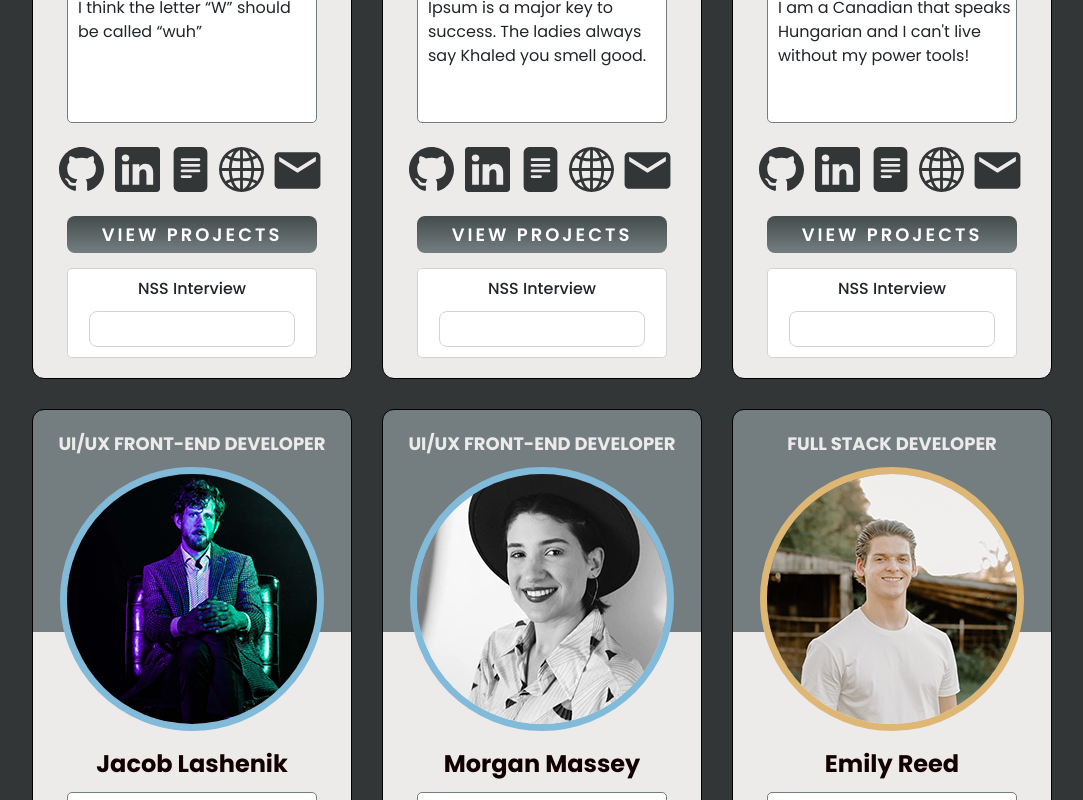
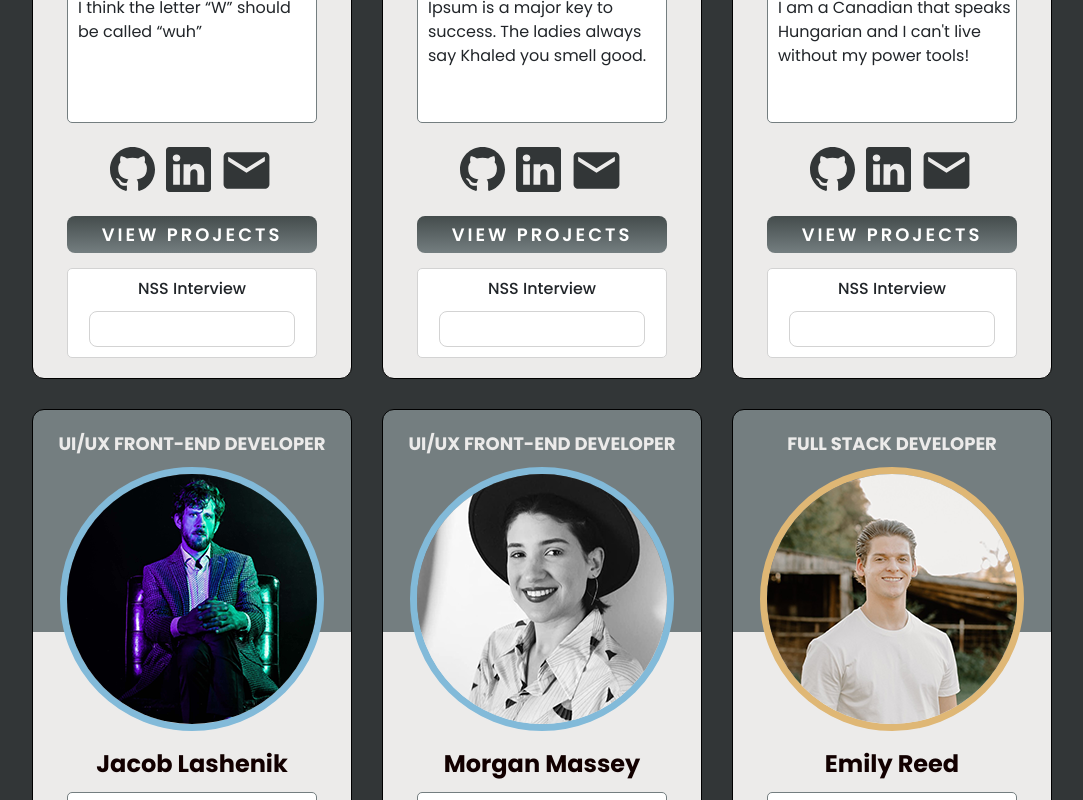
Before and after one commit to nss-day-cohort-51/nss-day-cohort-51.github.io, a React (Create React App) app: page / in a window 1280 px wide. Shown: the part 1140-1940 px from the top of the page, without its empty margins (98-1181 px from the left). Built offline with nearby package versions, Linux system fonts and the light colour scheme; grey boxes are pictures that could not be loaded.

Commit message:
commented out extra icons on mediaicons

```diff
--- a/src/components/MediaIcons.js
+++ b/src/components/MediaIcons.js
@@ -1,11 +1,11 @@
 //Purpose: Creates and displays the Media button component
 
-import React, { useState, useEffect } from "react";
+import React from "react";
 import {
   BsLinkedin,
   BsGithub,
-  BsGlobe2,
-  BsFillFileTextFill,
+  // BsGlobe2,
+  // BsFillFileTextFill,
 } from "react-icons/bs";
 import { MdEmail } from "react-icons/md";
 import "../styles/custom.scss";
@@ -51,14 +51,9 @@ export const MediaIcons = ({ obj }) => {
             <BsLinkedin />
           </a>
         </div>
-        <div className="icon resume">
-          <a
-            href={obj?.resume}
-            target="_blank"
-            rel="noreferrer"
-            title="resume"
-            // style={{ color: iconColor }}
-          >
+
+        {/* <div className="icon resume">
+          <a href={obj?.resume} target="_blank" rel="noreferrer" title="resume">
             <BsFillFileTextFill />
           </a>
         </div>
@@ -68,11 +63,11 @@ export const MediaIcons = ({ obj }) => {
             target="_blank"
             rel="noreferrer"
             title="personal website"
-            // style={{ color: iconColor }}
           >
             <BsGlobe2 />
           </a>
-        </div>
+        </div> */}
+
         <div className="icon mail">
           <a
             href={"mailto:" + obj?.email}
```
